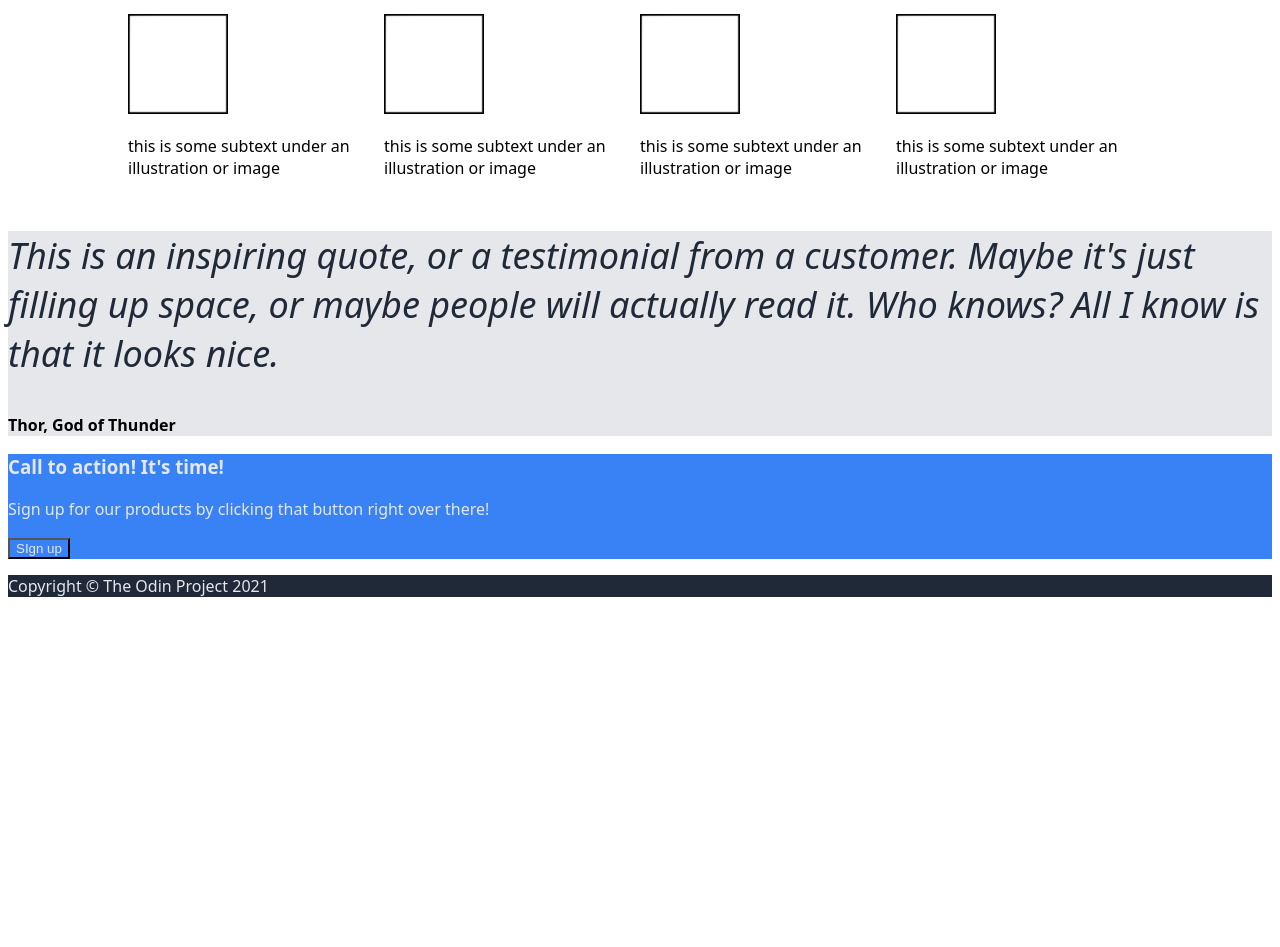
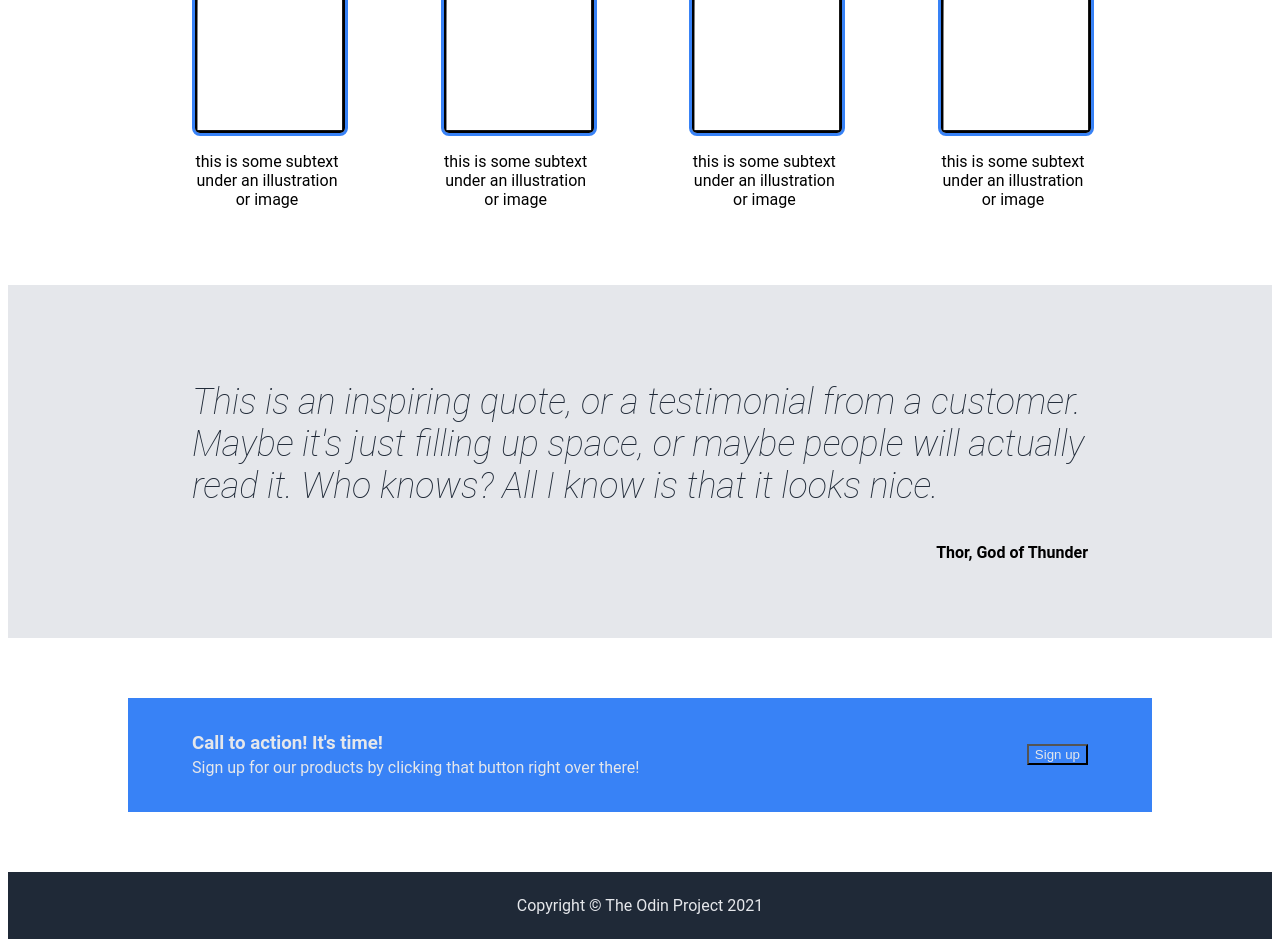
Before and after one commit to kleee822/landing_page, a plain HTML site: page index.html in a window 1280 px wide. Shown: the part 509-1456 px from the top of the page. Before the commit the page ends 1122 px from the top, so only its background shows below. Drawn offline with Linux system fonts and the light colour scheme.

Commit message:
Fix styling

```diff
--- a/index.html
+++ b/index.html
@@ -29,19 +29,23 @@
         <h2 class="random_info">Some random information</h2>
         <div class="images">
           <div class="image_one">
-            <img src="./images/Blank_Square.svg.png" alt="blank_white_image" height="100" width="100">
+            <img src="./images/Blank_Square.svg.png" alt="blank_white_image" height="150" width="150"
+            class="img_one">
             <p>this is some subtext under an illustration or image</p>
           </div>
           <div class="image_two">
-            <img src="./images/Blank_Square.svg.png" alt="blank_white_image" height="100" width="100">
+            <img src="./images/Blank_Square.svg.png" alt="blank_white_image" height="150" width="150"
+            class="img_two">
             <p>this is some subtext under an illustration or image</p>
           </div>
           <div class="image_three">
-            <img src="./images/Blank_Square.svg.png" alt="blank_white_image" height="100" width="100">
+            <img src="./images/Blank_Square.svg.png" alt="blank_white_image" height="150" width="150"
+            class="img_three">
             <p>this is some subtext under an illustration or image</p>
           </div>
           <div class="image_four">
-            <img src="./images/Blank_Square.svg.png" alt="blank_white_image" height="100" width="100">
+            <img src="./images/Blank_Square.svg.png" alt="blank_white_image" height="150" width="150"
+            class="img_four">
             <p>this is some subtext under an illustration or image</p>
           </div>
         </div>
@@ -54,9 +58,13 @@
         <p class="thor_text">Thor, God of Thunder</p>
     </div>
     <div class="sign_up_container">
-        <h3>Call to action! It's time!</h3>
-        <p>Sign up for our products by clicking that button right over there!</p>
-        <button>SIgn up</button>
+        <div class="sign_up_text">
+          <h3>Call to action! It's time!</h3>
+          <p>Sign up for our products by clicking that button right over there!</p>
+        </div>
+        <div class="button_end">
+          <button>Sign up</button>
+        </div>
     </div>
     <div class="footer">
         <p>Copyright © The Odin Project 2021</p>
--- a/stylesheet.css
+++ b/stylesheet.css
@@ -1,5 +1,5 @@
 body {
-    font-family: system-ui, -apple-system, BlinkMacSystemFont, 'Segoe UI', Roboto, Oxygen, Ubuntu, Cantarell, 'Open Sans', 'Helvetica Neue', sans-serif;
+    font-family: Roboto, Oxygen, Ubuntu, Cantarell, 'Open Sans', 'Helvetica Neue', sans-serif;
 }
 
 .logo {
@@ -43,6 +43,7 @@ body {
     max-width: 110px;
     padding: 5px 20px 5px;
     border-radius: 6px;
+    font-weight: bold;
 }
 
 .image_text {
@@ -70,22 +71,51 @@ h1 {
 }
 
 .info_container {
-    padding: 0px 120px 0px 120px;
+    padding: 0px 184px 60px 184px;
 }
 
 .images {
     display: flex;
-    justify-content: center;
+    justify-content: space-between;
+    gap: 12px;
+}
+
+.image_one, .image_two, .image_three, .image_four {
+    display: flex;
+    flex-direction: column;
+    max-width: 150px;
+    text-align: center;
+}
+
+.img_four, .img_one, .img_two, .img_three {
+    border: 3px solid #3882F6;
+    border-radius: 8px;
 }
 
 .quote_container {
     background-color: #E5E7EB;
+    padding: 60px 184px 60px 184px;
 }
 
 .sign_up_container {
     background-color: #3882F6;
     color: #E5E7EB;
+    margin: 60px 120px 60px 120px;
+    display: flex;
+    padding: 24px 64px;
+    justify-content: space-between;
+    align-items: center;
+    line-height: 40%;
 }
+
+.button_end {
+    border: none;
+}
+
+.sign_up_text {
+    margin: 0;
+}
+
 
 button {
     background-color: #3882F6;
@@ -95,6 +125,8 @@ button {
 .footer {
     background-color: #1F2937;
     color: #E5E7EB;
+    padding: 8px 120px 8px 120px;
+    text-align: center;
 }
 
 .quote {
@@ -113,4 +145,5 @@ button {
 
 .thor_text {
     font-weight: bold;
+    text-align: end;
 }
```
